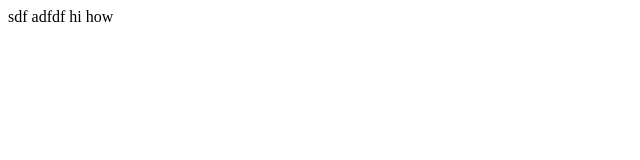
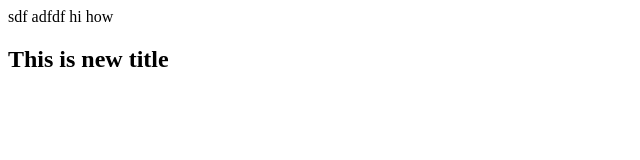
Before and after one commit to sksabirali/testgit, a plain HTML site: page index.html in a window 1280 px wide. Shown: the whole page, without its empty margins (0-640 px from the left). Drawn offline with Linux system fonts and the light colour scheme.

Commit message:
second commit add new title

```diff
--- a/index.html
+++ b/index.html
@@ -4,5 +4,9 @@
 </head>
 <body>
 	sdf adfdf hi how
+
+
+
+	<h2>This is new title</h2>
 </body>
 </html>
```
